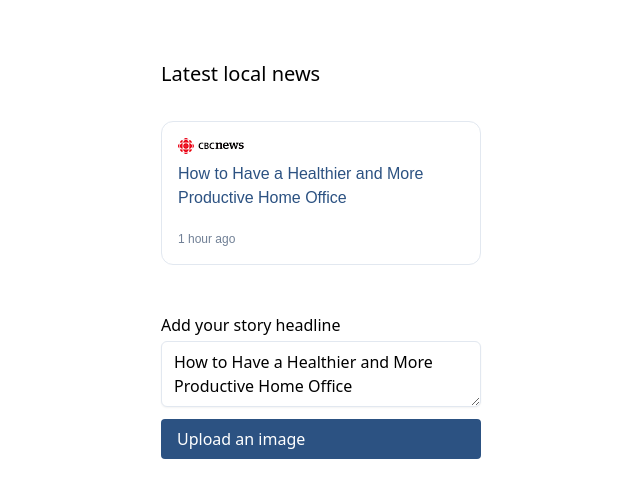
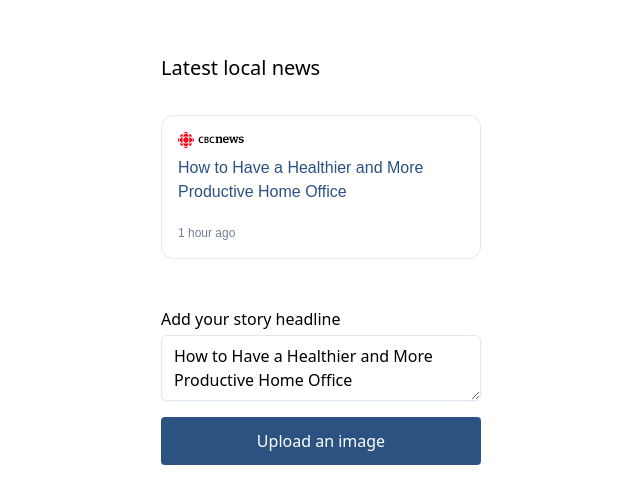
Before and after one commit to CarsonBain/news-meme, a Nuxt app: page / in a window 1280 px wide. Shown: the part 141-644 px from the top of the page, without its empty margins (319-959 px from the left). Built offline with nearby package versions, Linux system fonts and the light colour scheme.

Commit message:
fix: more changes

```diff
--- a/pages/index.vue
+++ b/pages/index.vue
@@ -7,7 +7,7 @@
   <div class="mt-12 w-full mx-auto flex flex-col justify-center">
     <label for="news-card-text">Add your story headline</label>
     <textarea v-model="newsCardText" id="news-card-text" class="w-full m-auto mt-1 block rounded-md border-gray-300 shadow-sm focus:border-indigo-300 focus:ring focus:ring-indigo-200 focus:ring-opacity-50" placeholder="Add your news headline here"></textarea>
-    <label class="mt-3 cursor-pointer px-4 py-2 bg-blue-800 text-white rounded" for="file-upload">Upload an image</label>
+    <label class="text-center mt-4 cursor-pointer px-4 py-3 bg-blue-800 text-white rounded" for="file-upload">Upload an image</label>
     <input class="hidden" type="file" id="file-upload" ref="imageSelector" @change="checkImageFiles" accept="image/*">
   </div>
 </div>
```
